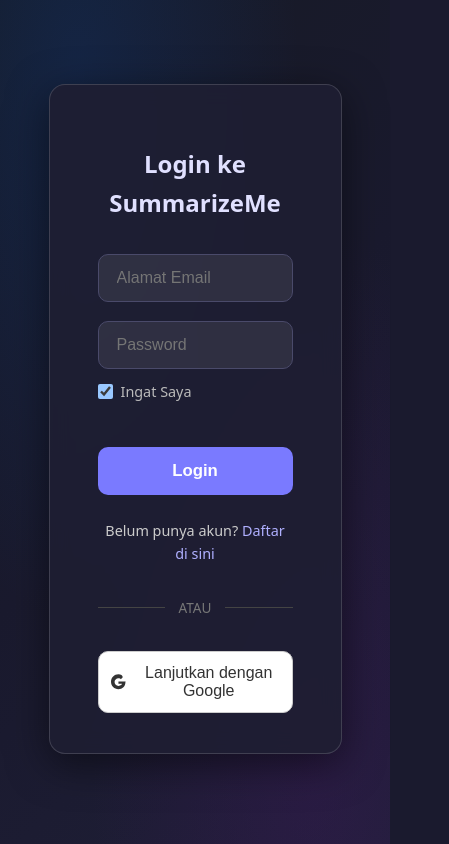
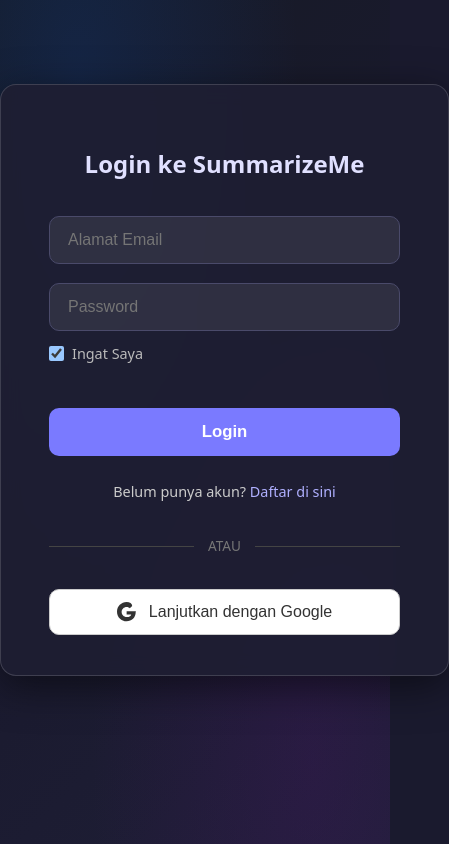
Before and after one commit to fakhrizamaris/summarize-me, a React (Vite) app in the folder summarize-me-ui/: page /login in a window 390 px wide. Shown: the whole page, 449 px wide, since content can reach past the window. Built offline with nearby package versions, Linux system fonts and the light colour scheme; no server answers.

Commit message:
Update authContainer width for responsive design
Adjust the width of the auth container for better responsiveness.

```diff
--- a/summarize-me-ui/src/pages/AuthPage.module.css
+++ b/summarize-me-ui/src/pages/AuthPage.module.css
@@ -1,6 +1,6 @@
 /* src/pages/AuthPage.module.css */
 .authContainer {
-  width: 50%;
+  width: 90%;
   max-width: 400px;
   margin: 10vh auto; /* Jarak atas/bawah */
   padding: 2.5rem 3rem;
@@ -10,6 +10,14 @@
   text-align: center;
   box-shadow: 0 10px 40px rgba(0, 0, 0, 0.5);
   backdrop-filter: blur(10px);
+}
+
+@media (min-width:600px){
+   .authContainer{
+     width: 50%;
+     margin:10vh auto;
+     padding: 2.5rem 3rem;
+   }
 }
 
 .authContainer h2 {
```
